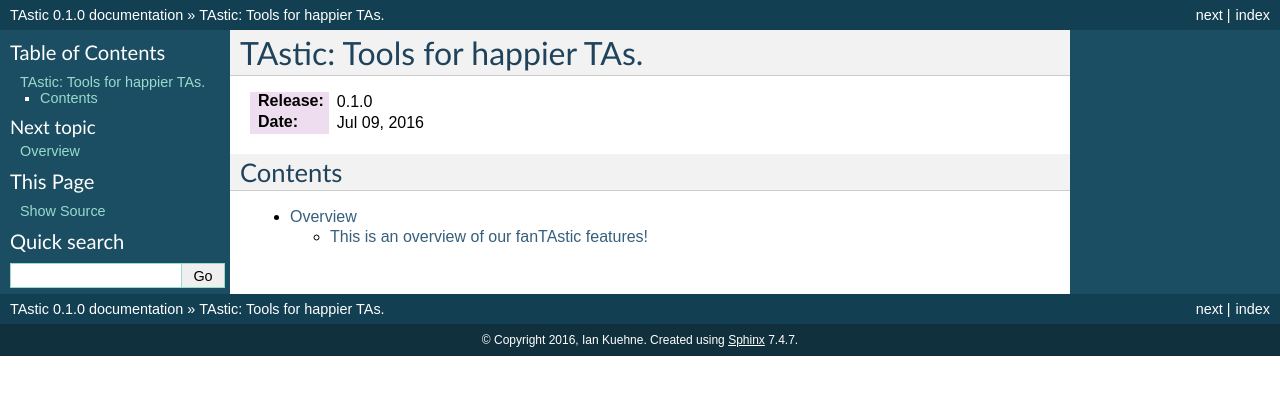
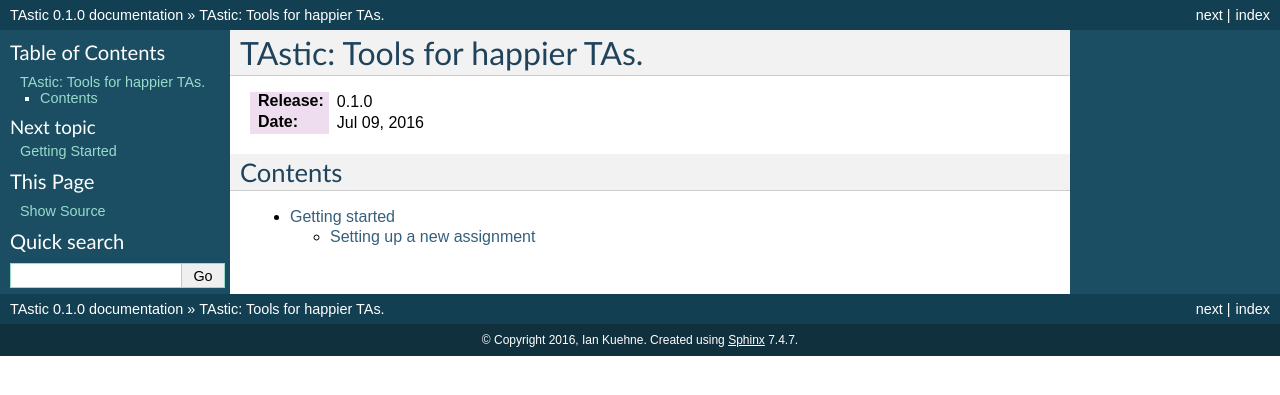
Before and after one commit to ikuehne/TAstic, a Sphinx documentation site: the page built from docs/index.rst, in a window 1280 px wide. Shown: the top 395 px of the page. Built offline with Sphinx 7.4.7, drawn with Linux system fonts in a browser that asks for light colours; some of the changed lines change nothing that is shown.

Commit message:
Added some (speculative) documentation.

```diff
--- a/docs/index.rst
+++ b/docs/index.rst
@@ -15,4 +15,4 @@ Contents
 .. toctree::
    :maxdepth: 2
 
-   overview
+   Getting started <intro>
--- /dev/null
+++ b/docs/intro.rst
@@ -0,0 +1,43 @@
+.. _overview:
+
+*******************
+  Getting Started
+*******************
+
+*Note*: The following is currently entirely aspirational; it is supposed to put
+in coherent form what functionality TAstic should eventually have.
+
+Setting up a new assignment
+===========================
+
+TAstic provides tools for dealing with submissions for particular assignments.
+Before they can be useful, TAstic needs to know something about the current
+assignment and submissions, so it must be initialized with some related
+information.  It also places some restrictions on the structure of assignments:
+each assignment must be a directory, with each submission for that assignment a
+subdirectory.  Related files (test scripts, the provided ``Makefile``, etc.) go
+in a special subdirectory, by default called "resources".  Configuration is
+contained in ``tastic.yaml``.  A typical assignment, call it ``lab1``, might
+look like::
+
+    lab1/
+        tastic.yaml
+        resources/
+            test.py
+        student1/
+            code.py
+        student2/
+            code.py
+
+To get it started with default settings, from inside the assignment directory
+run::
+
+    tastic init
+
+Or alternatively::
+
+    tastic init path/to/assignment
+
+This will create a basic ``tastic.yaml`` in the assignment directory.  After
+changing the configuration appropriately (see below), run ``tastic test`` to
+build each assignment, run all unit tests, and log and report any errors.
```
Also changed, not shown: 1 other file.
